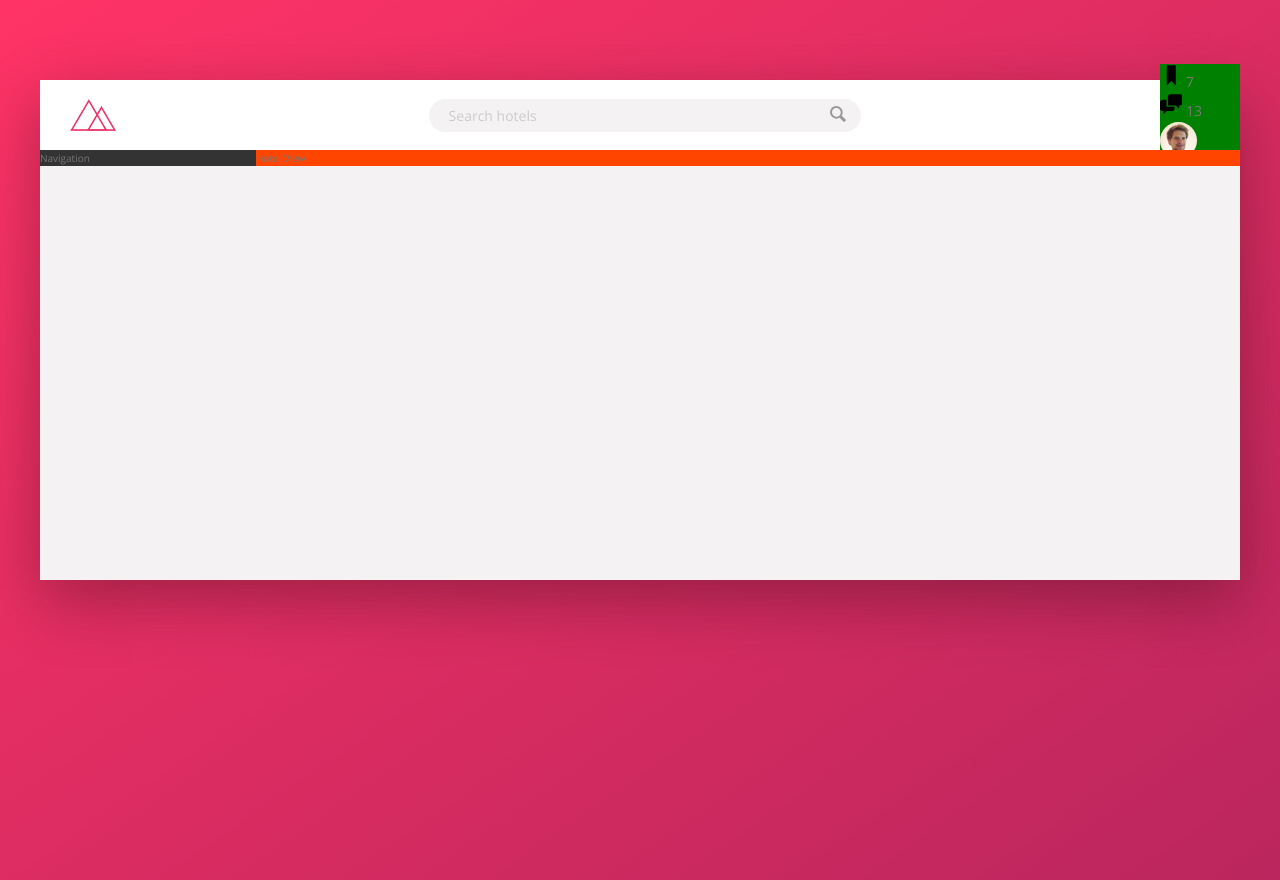
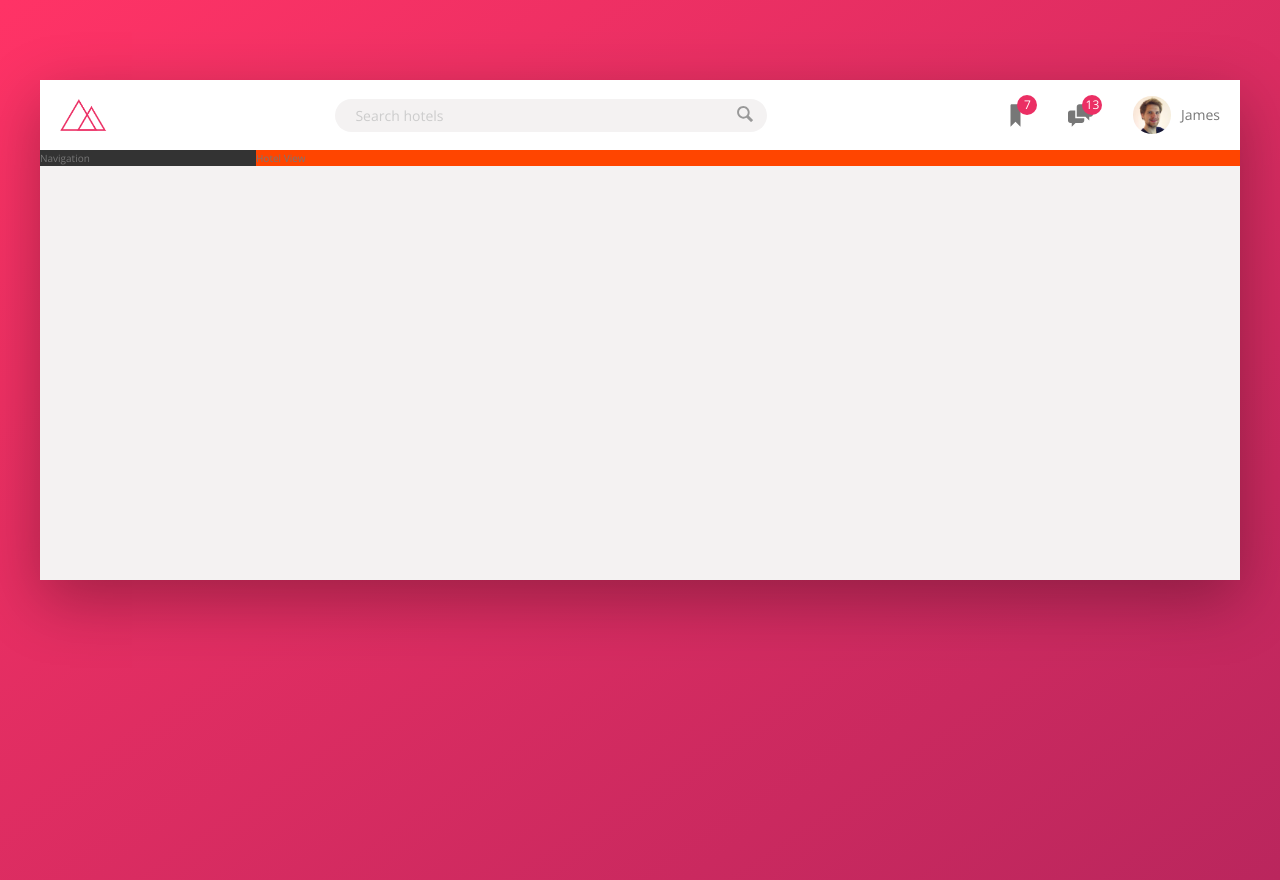
Before and after one commit to abodbazyan/Trillo-Design, a website: page index.html in a window 1280 px wide. Drawn offline with nearby package versions, Linux system fonts and the light colour scheme.

Commit message:
Finishing off the header

```diff
--- a/sass/_components.scss
+++ b/sass/_components.scss
@@ -4,7 +4,7 @@
 // LOGO
 .logo {
   height: 3.25rem;
-  margin-left: 3rem;
+  margin-left: 2rem;
 }
 
 /////////////////////////////////////////
@@ -70,27 +70,52 @@
 /////////////////////////////////////////
 // USER NAVIGATION
 .user-nav {
-  background-color: green;
+  display: flex;
+  align-items: center;
+  align-self: stretch;
+
+  & > * {
+    padding: 0 2rem;
+    cursor: pointer;
+    height: 100%;
+    display: flex;
+    align-items: center;
+  }
+
+  & > *:hover {
+    background-color: var(--color-grey-light-2);
+  }
 
   &__icon-box {
+    position: relative;
   }
 
   &__icon {
-    height: 2.25rem;
-    width: 2.25rem;
+    height: 2.5rem;
+    width: 2.5rem;
+    fill: var(--color-grey-dark-2);
   }
 
   &__notification {
-  }
+    font-size: 1.2rem;
+    font-weight: 400;
+    height: 2rem;
+    width: 2rem;
+    border-radius: 50%;
+    background-color: var(--color-primary);
+    color: #fff;
+    position: absolute;
+    top: 1.5rem;
+    right: 1.1rem;
 
-  &__user {
+    display: flex;
+    justify-content: center;
+    align-items: center;
   }
 
   &__user-photo {
     height: 3.75rem;
     border-radius: 50%;
-  }
-
-  &__user-name {
+    margin-right: 1rem;
   }
 }
```
Also changed, not shown: css/style.css.
